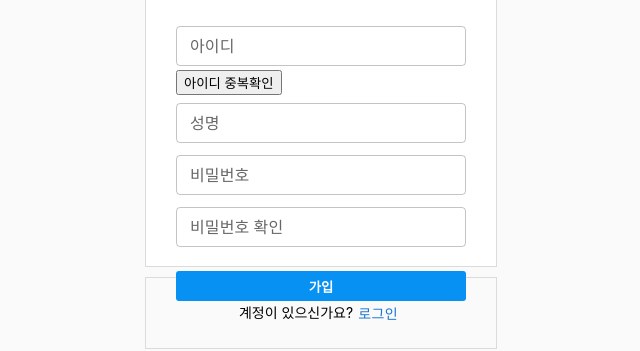
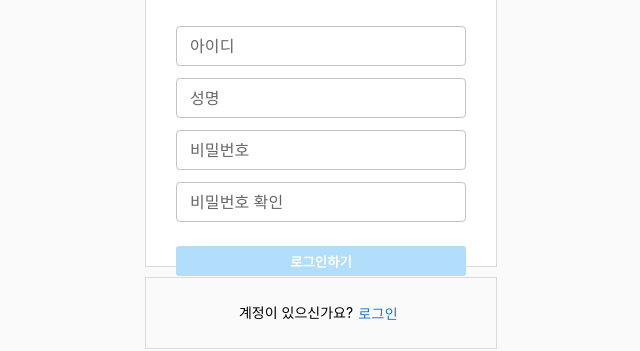
Before and after one commit to sunysty/Instagram-frontend, a React (Create React App) app: page /signup in a window 1280 px wide. Shown: the part 275-626 px from the top of the page, without its empty margins (319-959 px from the left). Built offline with nearby package versions, Linux system fonts and the light colour scheme.

Commit message:
feat: 회원가입 아이디 중복 확인 기능 추가 feat: 회원가입 패스워드 동일 확인 기능 추가

```diff
--- a/package.json
+++ b/package.json
@@ -16,6 +16,7 @@
     "history": "4.10.1",
     "http-proxy-middleware": "^2.0.1",
     "immer": "^9.0.6",
+    "lodash": "^4.17.21",
     "moment": "^2.29.1",
     "react": "^17.0.2",
     "react-cookie": "^4.1.1",
--- a/src/pages/login.js
+++ b/src/pages/login.js
@@ -14,15 +14,19 @@ const LogIn = () => {
   const [username, setUsername] = React.useState("");
   const [pwd, setPwd] = React.useState("");
 
+  //입력한 Id값 값 가져오기
   const onChangeID = (e) => {
     setUsername(e.target.value);
   };
+  //입력한 Pwd 값 가져오기
   const onChangePwd = (e) => {
     setPwd(e.target.value);
   };
+  //로그인하기
   const login = () => {
     dispatch(userAction.logInMW(username, pwd));
   };
+  //Enter키로 Button 이벤트 발생
   const loginKeyPress = (e) => {
     if (e.key == "Enter") {
       login();
--- a/src/pages/signup.js
+++ b/src/pages/signup.js
@@ -2,6 +2,7 @@ import React from "react";
 import { useDispatch } from "react-redux";
 import { useHistory } from "react-router";
 import { actionCreators as userAction } from "../redux/modules/user";
+import _ from "lodash";
 
 import { TextField } from "@mui/material";
 import styled from "styled-components";
@@ -11,31 +12,49 @@ const SignUp = () => {
   const dispatch = useDispatch();
   const history = useHistory();
 
-  const [username, setUsername] = React.useState();
-  const [name, setName] = React.useState();
-  const [pwd, setPwd] = React.useState();
+  const [username, setUsername] = React.useState("");
+  const [name, setName] = React.useState("");
+  const [pwd, setPwd] = React.useState("");
+  const [checkpwd, setCheckpwd] = React.useState("");
 
+  //입력한 ID 값 가져오기
   const onChangeId = (e) => {
     setUsername(e.target.value);
     console.log(e.target.value);
   };
+  //입력한 Name 값 가져오기
   const onChangeName = (e) => {
     setName(e.target.value);
     console.log(e.target.value);
   };
+  //입력한 Pwd 값 가져오기
   const onChangePwd = (e) => {
     setPwd(e.target.value);
     console.log(e.target.value);
   };
+  //입력한 CheckPwd 값 가져오기
+  const onChangeCheckPwd = (e) => {
+    setCheckpwd(e.target.value);
+  };
+  //회원가입하기
+  const signup = () => {
+    if (pwd === checkpwd) {
+      dispatch(userAction.setAccountMW(username, name, pwd));
+    } else {
+      alert("비밀번호가 같지 않습니다. 다시 한번 확인해주세요.");
+    }
+  };
+  // //ID중복 확인하기
+  // const idCheck = () => {
+  //   dispatch(userAction.idCheckMW(username));
+  // };
 
-  const ClickSignup = () => {
-    dispatch(userAction.setAccountMW(username, name, pwd));
+  //Enter키로 Button 이벤트 발생
+  const signupKeyPress = (e) => {
+    if (e.key == "Enter") {
+      signup();
+    }
   };
-
-  const idCheck = () => {
-    dispatch(userAction.idCheckMW(username));
-  };
-
   return (
     <Wrap>
       <Container>
@@ -53,7 +72,7 @@ const SignUp = () => {
             margin="dense"
             sx={{ width: "100%" }}
           />
-          <button onClick={idCheck}>아이디 중복확인</button>
+          {/* <button onClick={idCheck}>아이디 중복확인</button> */}
 
           <TextField
             id="outlined-basic"
@@ -68,6 +87,7 @@ const SignUp = () => {
           <TextField
             id="outlined-basic"
             label="비밀번호"
+            type="password"
             variant="outlined"
             size="small"
             onChange={onChangePwd}
@@ -78,13 +98,22 @@ const SignUp = () => {
           <TextField
             id="outlined-basic"
             label="비밀번호 확인"
+            type="password"
             variant="outlined"
             size="small"
+            onChange={onChangeCheckPwd}
+            onKeyPress={signupKeyPress}
             margin="dense"
             sx={{ width: "100%" }}
           />
           <div>
-            <Buttons onClick={ClickSignup}>가입</Buttons>
+            {username === "" || name === "" || pwd === "" || checkpwd === "" ? (
+              <BlockedButton onClick={signup} disabled>
+                로그인하기
+              </BlockedButton>
+            ) : (
+              <AbleButton onClick={signup}>가입</AbleButton>
+            )}
           </div>
         </InputBox>
       </Container>
@@ -136,11 +165,24 @@ const Text = styled.p`
   margin: 0 40px 10px;
   text-align: center;
 `;
-const Buttons = styled.button`
+const AbleButton = styled.button`
   width: 100%;
   height: 30px;
   margin-top: 20px;
   background-color: #0691f3;
+  border: 0px;
+  color: white;
+  font-weight: bold;
+  border-radius: 3px;
+  &:hover {
+    background-color: #0089e9;
+  }
+`;
+const BlockedButton = styled.button`
+  width: 100%;
+  height: 30px;
+  margin-top: 20px;
+  background-color: #b2defb;
   border: 0px;
   color: white;
   font-weight: bold;
--- a/src/redux/modules/user.js
+++ b/src/redux/modules/user.js
@@ -34,9 +34,12 @@ const setAccountMW = (username, name, pwd) => {
     apis
       .getAccountAX(user)
       .then((res) => {
-        if (res.result === "success") {
+        if (res.data.result === "success") {
           dispatch(setUser(user));
-          alert(res.data);
+          alert(res.data.data);
+          history.push("/login");
+        } else if (res.data.result === "failed") {
+          alert(res.data.data);
         }
       })
       .catch((error) => {
@@ -68,20 +71,20 @@ const logInMW = (username, pwd) => {
   };
 };
 
-//아디디 중복 확인
-const idCheckMW = (username) => {
-  return function (dispatch, getState, { history }) {
-    apis
-      .getIdCheckAX(username)
-      .then((res) => {
-        dispatch(checkId(res.data.result));
-        console.log(res.data);
-      })
-      .catch((err) => {
-        console.log(err.message);
-      });
-  };
-};
+// //아디디 중복 확인
+// const idCheckMW = (username) => {
+//   return function (dispatch, getState, { history }) {
+//     apis
+//       .getIdCheckAX(username)
+//       .then((res) => {
+//         dispatch(checkId(res.data.result));
+//         console.log(res.data);
+//       })
+//       .catch((err) => {
+//         console.log(err.message);
+//       });
+//   };
+// };
 
 //Reducer
 export default handleActions(
@@ -114,7 +117,7 @@ const actionCreators = {
   setAccountMW,
   logInMW,
   checkId,
-  idCheckMW,
+  // idCheckMW,
 };
 
 export { actionCreators };
```
Also changed, not shown: 1 other file (tests, documents, lock files or other folders).
